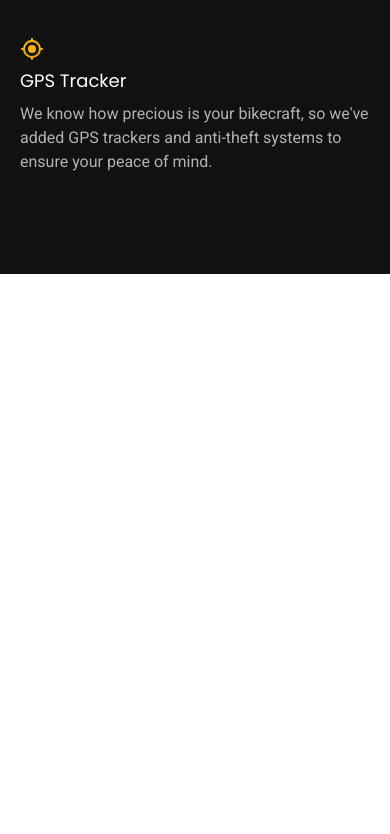
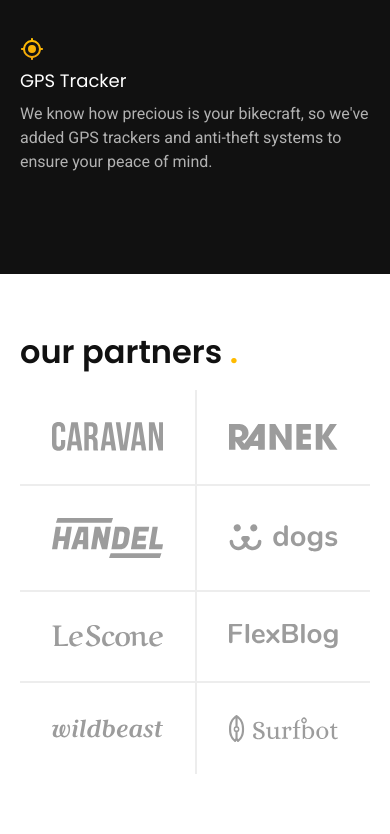
Before and after one commit to gabriel-venezian/bikecraft, a plain HTML site: page index.html in a window 390 px wide. Shown: the part 1944-2778 px from the top of the page. Before the commit the page ends 2218 px from the top, so only its background shows below. Drawn offline with Linux system fonts and the light colour scheme.

Commit message:
Add partners section

```diff
--- a/index.html
+++ b/index.html
@@ -93,6 +93,20 @@
     </div>
   </article>
 
+  <section class="partners" aria-label="Our Partners">
+    <h2 class="font-1-xxl container">our partners <span class="clr-p1">.</span></h2>
+    <ul>
+      <li><img src="./images/partners/caravan.svg" alt="Caravan"></li>
+      <li><img src="./images/partners/ranek.svg" alt="Ranek"></li>
+      <li><img src="./images/partners/handel.svg" alt="Handel"></li>
+      <li><img src="./images/partners/dogs.svg" alt="Dogs"></li>
+      <li><img src="./images/partners/lescone.svg" alt="LeScone"></li>
+      <li><img src="./images/partners/flexblog.svg" alt="Flex Blog"></li>
+      <li><img src="./images/partners/wildbeast.svg" alt="Wild Beast"></li>
+      <li><img src="./images/partners/surfbot.svg" alt="Surf Bot"></li>
+    </ul>
+  </section>
+
   <script type="text/javascript" src="./scripts/script.js"></script>
 </body>
 
--- a/styles/home/introduction.css
+++ b/styles/home/introduction.css
@@ -1,6 +1,6 @@
 .introduction-bg {
   background-color: var(--clr-12);
-  box-shadow: inset 0 -12rem var(--clr-0);
+  box-shadow: inset 0 -8rem var(--clr-0);
 }
 
 .introduction {
--- /dev/null
+++ b/styles/home/partners.css
@@ -0,0 +1,53 @@
+.partners {
+  padding-top: 6rem;
+  padding-bottom: 6rem;
+}
+
+.partners h2 {
+  margin-bottom: 6rem;
+}
+
+.partners ul {
+  padding: 0 2rem;
+  max-width: 140rem;
+  display: grid;
+  grid-template-columns: repeat(4, 1fr);
+  margin: 0 auto;
+}
+
+.partners li {
+  display: flex;
+  padding: 3.2rem;
+  border-left: 2px solid var(--clr-2);
+}
+
+.partners img {
+  margin: auto;
+}
+
+.partners li:first-child,
+.partners li:nth-child(5) {
+  border-left: none;
+}
+
+.partners li:nth-child(n + 5) {
+  border-top: 2px solid var(--clr-2);
+}
+
+@media (max-width: 800px) {
+  .partners h2 {
+    margin-bottom: 2rem;
+  }
+
+  .partners ul {
+    grid-template-columns: repeat(2, 1fr);
+  }
+
+  .partners li:nth-child(n + 3) {
+    border-top: 2px solid var(--clr-2);
+  }
+
+  .partners li:nth-child(odd) {
+    border-left: none;
+  }
+}
--- a/styles/style.css
+++ b/styles/style.css
@@ -6,3 +6,4 @@
 @import url("./home/introduction.css");
 @import url("./bikes/bikes-list.css");
 @import url("./home/technology.css");
+@import url("./home/partners.css");
```
